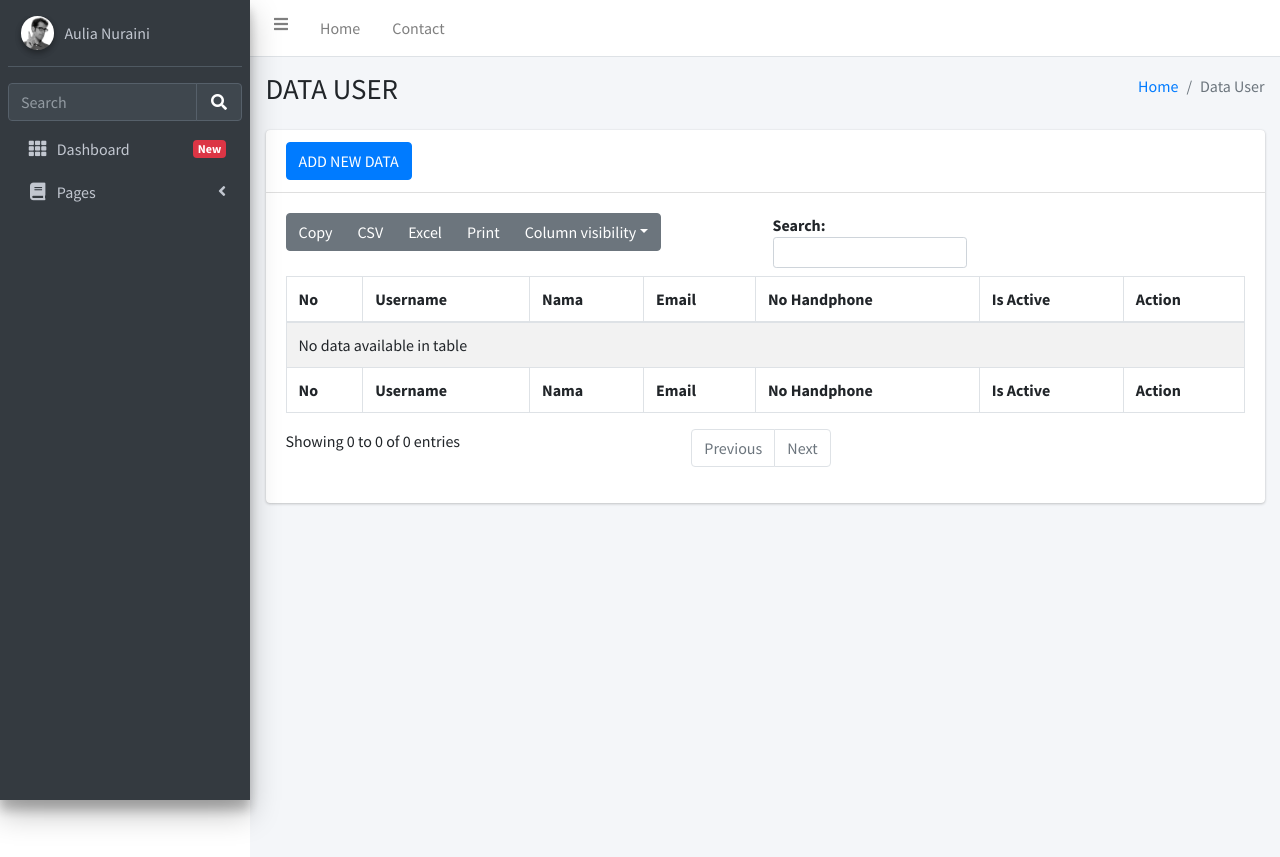
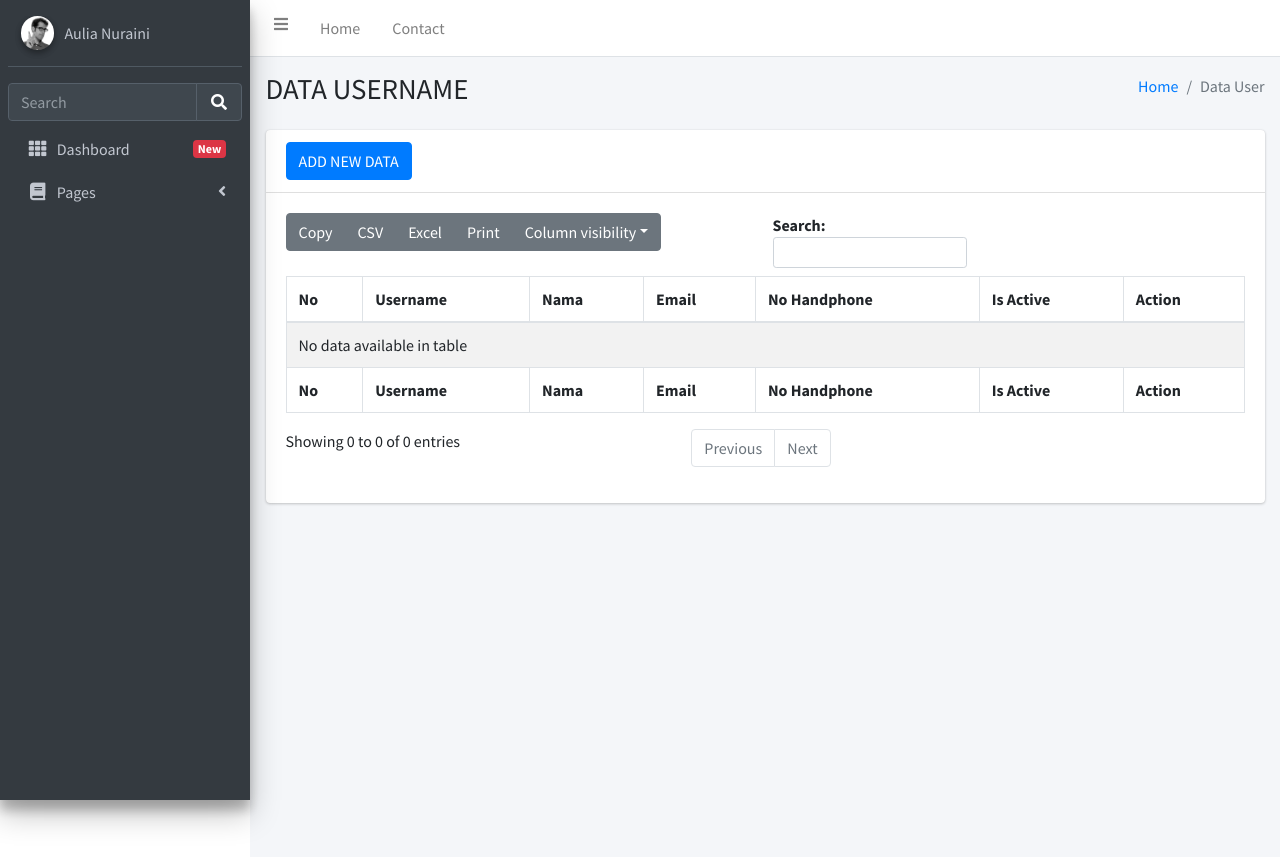
Before and after one commit to apiphar/web_pos, a PHP site: page /dashboard.php?page=user in a window 1280 px wide. Run offline with PHP 8.4, Linux system fonts and the light colour scheme; data that the repository does not hold is empty; some libraries are stand-ins or nearby versions.

Commit message:
modul user
merubah judul

```diff
--- a/modul/user.php
+++ b/modul/user.php
@@ -2,7 +2,7 @@
       <div class="container-fluid">
         <div class="row mb-2">
           <div class="col-sm-6">
-            <h1>DATA USER</h1>
+            <h1>DATA USERNAME</h1>
           </div>
           <div class="col-sm-6">
             <ol class="breadcrumb float-sm-right">
```
